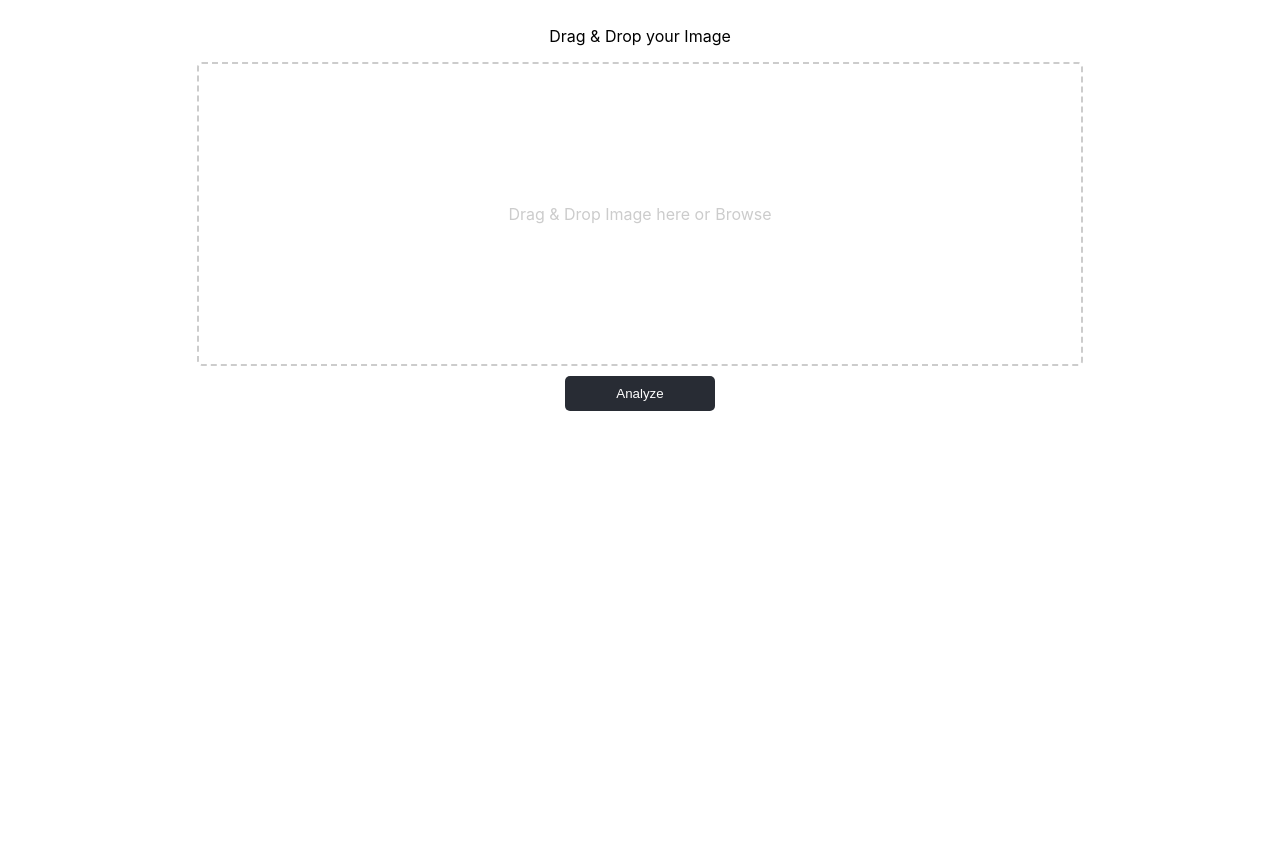
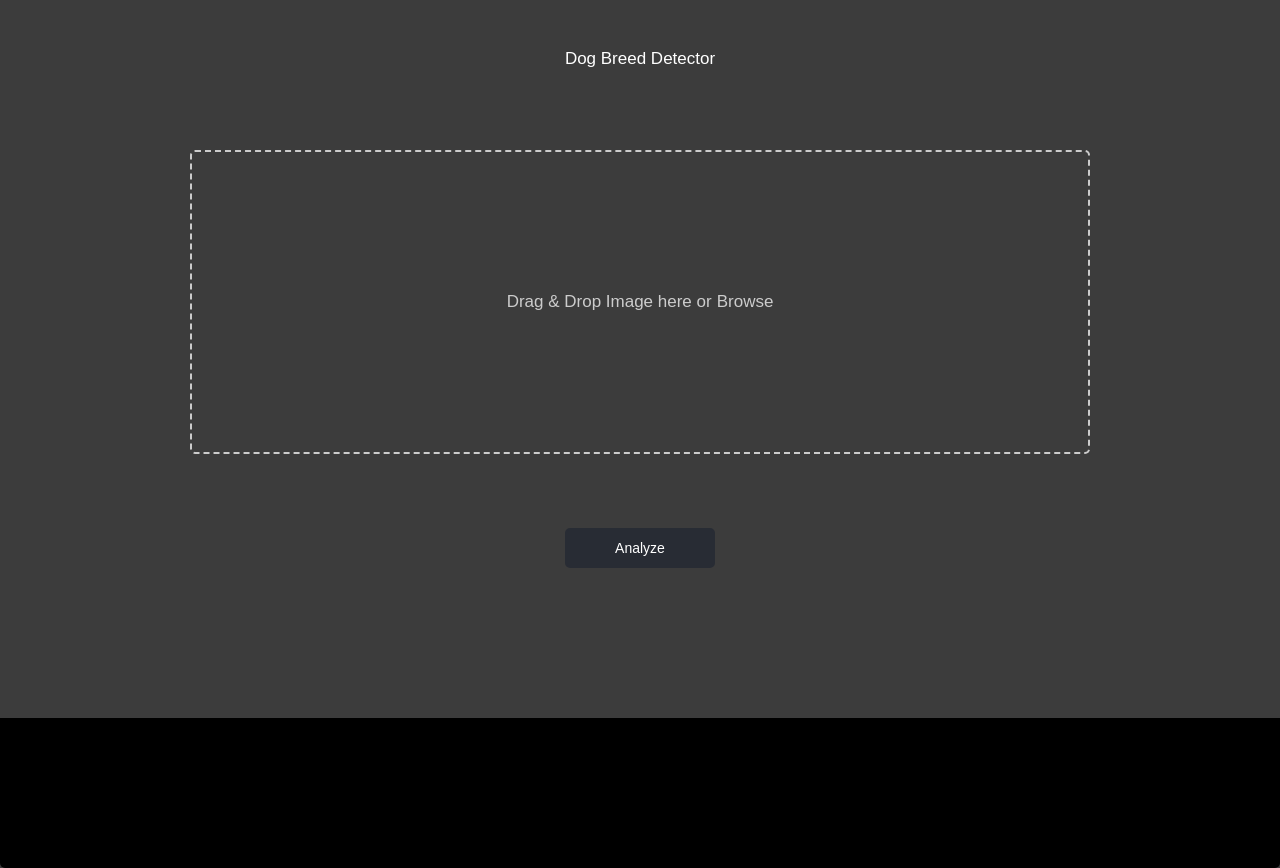
Before and after one commit to pete8751/Dogbreed-Detector, a React (Create React App) app: page / in a window 1280 px wide. Before the commit the page ends 800 px from the top, so only its background shows below. Built offline with nearby package versions, Linux system fonts and the light colour scheme.

Commit message:
Improved Aesthetics of Website

```diff
--- a/public/index.html
+++ b/public/index.html
@@ -9,6 +9,10 @@
       name="description"
       content="Web site created using create-react-app"
     />
+    <script
+      src="https://kit.fontawesome.com/269b861063.js"
+      crossorigin="anonymous"
+    ></script>
     <link rel="apple-touch-icon" href="%PUBLIC_URL%/logo192.png" />
     <!--
       manifest.json provides metadata used when your web app is installed on a
--- a/src/App.css
+++ b/src/App.css
@@ -2,9 +2,89 @@
   text-align: center;
 }
 
+@import url('https://fonts.googleapis.com/css2?family=Anek+Malayalam:wght@100;200;300;400;500;600;700;800&display=swap');
+
+#root{
+  background-color: rgb(60, 60, 60);
+}
+body {
+  background-color: rgb(60, 60, 60);
+  justify-content: center;
+  display: flex;
+  flex-direction: column;
+  height: 100vh;
+  /* margin-top: 150px; */
+  font-size: 17px;
+  color: white;
+  overflow-x: hidden;
+  /* overflow-y: scroll; */
+  font-family: 'Source Sans Pro', sans-serif;
+}
+
+.dropdown {
+  width: 300px;
+  border-radius: 10px;
+  box-shadow: 0 10px 25px rgba(0,0,0,.1);
+  background-color: white;
+  color: black;
+}
+
+.dropdown-header {
+  padding: 15px;
+  cursor: pointer;
+  display: flex;
+  justify-content: space-between;
+  align-items: center;
+  color: black;
+}
+fa-chevron-right{
+  background: red;
+}
+
+.dropdown-body {
+  padding: 5px;
+  border-top: 1px solid #E5E8EC;
+  display: none;
+  color: black;
+}
+
+.dropdown-body.open {
+  display: block;
+}
+
+.dropdown-item {
+  padding: 10px;
+}
+
+.dropdown-item:hover {
+  cursor: pointer;
+}
+
+.dropdown-item-dot {
+  opacity: 0;
+  color: #91A5BE;
+  transition: all .2s ease-in-out;
+}
+
+.dropdown-item-dot.selected {
+  opacity: 1;
+}
+
+.icon {
+  font-size: 13px;
+  color: black;
+  transform: rotate(0deg);
+  transition: all .2s ease-in-out;
+}
+
+.icon.open {
+  transform: rotate(90deg);
+}
+
 .card {
-  padding: 10px;
+  /* padding: 10px; */
   /* box-shadow: 0 0 5px; */
+  margin-top: 100px;
   border-radius: 5px;
   overflow: hidden;
   display: flex;
@@ -18,7 +98,7 @@
 
 .card button {
   outline: 0;
-  border: 0;
+  border: 2px solid #282c34;
   font-weight: 400;
   cursor: pointer;
   padding: 8px 14px;
@@ -28,7 +108,7 @@
   max-width: 200px;
   min-width: 150px;
   padding: 10px;
-  border: none;
+  /* border: none; */
   border-radius: 5px;
   background-color: #282c34;
   color: white;
@@ -37,6 +117,57 @@
 
 .card button:hover {
   opacity: 0.7;
+  border: 2px solid orange;
+}
+
+.submit-btn {
+  font-family: 'Anek Malayalam', sans-serif;
+  background: #f5b40d;
+  border: none;
+  outline: none;
+  border-radius: 8px;
+  font-weight: 700;
+  font-size: 14px;
+  color: #ffffff;
+  min-width: 200px;
+  min-height: 36px;
+  cursor: pointer;
+  outline: none;
+}
+
+.submit-btn:disabled {
+  opacity: 0.5;
+  background: orange;
+  color: #9fa3a9;
+  cursor: not-allowed;
+}
+
+.footer {
+  min-height: 150px;
+  height: 100%;
+  /* width: 100vw; */
+  /* height: 100%; */
+  margin-top: 100px;
+  background-color: black;
+}
+
+.spinner {
+  display: flex;
+  justify-content: center;
+  align-items: center;
+  animation-name: spin;
+  animation-duration: 500ms;
+  animation-iteration-count: infinite;
+  animation-timing-function: linear;
+}
+
+@keyframes spin {
+  from {
+    transform: rotate(0deg);
+  }
+  to {
+    transform: rotate(360deg);
+  }
 }
 
 .card .drag-area {
@@ -48,41 +179,43 @@
   margin-right: auto;
   border: 2px dashed #ccc;
   color: #ccc;
-  background-color: white;
+  background-color: rgb(60, 60, 60);
   display: flex;
   justify-content: center;
   align-items: center;
   user-select: none;
   -webkit-user-select: none;
+  margin-top: 5%;
+  margin-bottom: 5%;
   /* Remove margin-top */
 }
 
 .drag-area:hover {
-  border: 2px dashed #61dafb;
+  border: 2px dashed orange;
   /* color: #61dafb; */
 }
 
 .card .drag-area .display-image {
-  max-width: 100%; /* Ensure the container does not exceed the drag area width */
-  max-height: 100%; /* Limit the height of the container */
+  width: 100%; /* Ensure the container does not exceed the drag area width */
+  height: 100%; /* Limit the height of the container */
   display: flex;
   justify-content: center;
 }
 
 .card .drag-area .display-image img{
-  max-width: 50%; /* Ensure the image does not exceed the drag area width */
+  max-width: 60%; /* Ensure the image does not exceed the drag area width */
   /* max-height: 50%;  */
   object-fit: contain; /* Maintain aspect ratio and fit within the container */
 }
 
 .active {
-  border: 2px solid #61dafb !important;
+  border: 2px solid orange !important;
   color: #61dafb !important;
   background-color: #282c34 !important;
 }
 
 .used {
-  border: 2px dashed #61dafb !important;
+  border: 2px dashed orange !important;
   color: #61dafb !important;
   /* background-color: #282c34 !important; */
 }
@@ -160,11 +293,13 @@
 
 .delete{
   z-index: 999;
-  color: black;
+  color: red;
+  height: fit-content;
+  font-size: 2em;
 }
 
 .delete:hover{
-  color: red;
+  color: orange;
   cursor: pointer;
 }
 
--- /dev/null
+++ b/src/components/Analyze.tsx
@@ -0,0 +1,29 @@
+import React, {useState} from 'react';
+
+const Loader = ({ className }: { className: string }) => (
+    <div className={className}>
+      <svg
+        width="13"
+        height="14"
+        viewBox="0 0 13 14"
+        fill="none"
+        xmlns="http://www.w3.org/2000/svg"
+      >
+        <path
+          d="M4.38798 12.616C3.36313 12.2306 2.46328 11.5721 1.78592 10.7118C1.10856 9.85153 0.679515 8.82231   0.545268 7.73564C0.411022 6.64897 0.576691 5.54628 1.02433 4.54704C1.47197 3.54779 2.1845 2.69009 3.08475   2.06684C3.98499 1.4436 5.03862 1.07858 6.13148 1.01133C7.22435 0.944078 8.31478 1.17716 9.28464    1.68533C10.2545 2.19349 11.0668 2.95736 11.6336 3.89419C12.2004 4.83101 12.5 5.90507 12.5 7"
+          stroke="white"
+        />
+      </svg>
+    </div>
+  )
+
+  const Analyze = ({ onSubmit, text, loading = false, disabled }: {onSubmit: React.MouseEventHandler, text: string, loading: boolean, disabled: boolean}) => {
+    return (
+      <button className="submit-btn" onClick={onSubmit} disabled={disabled}>
+        {!loading ? text : <Loader className="spinner" />}
+      </button>
+    )
+  }
+
+
+export default Analyze;
--- a/src/components/DragDropImageUploader.tsx
+++ b/src/components/DragDropImageUploader.tsx
@@ -1,4 +1,6 @@
 import React, {useState, useRef, useEffect} from 'react';
+import Dropdown from './Dropdown';
+import Analyze from './Analyze';
 
 interface Image {
     file: File;
@@ -15,6 +17,7 @@ function DragDropImageUploader() {
     const dragArea = document.querySelector(".drag-area");
 
     const [image, setImage] = useState<Image | null>(null);
+    const [showLoader, setShowLoader] = React.useState(false)
     //Prediction is an array of objects, each object has a key and value, where key is the breed name and value is the probability there are 5 objects in the array
     const [prediction, setPrediction] = useState<predictObject[]>([]);
     const [isDragging, setIsDragging] = useState(false);
@@ -76,14 +79,6 @@ function DragDropImageUploader() {
             return;
         }
 
-        //I want to check if file width is less than 1920p, and height is less than 1080p
-        // if (file.width > 1920 || file.height > 1080) {
-        //     alert("Image size must be less than 5MB.");
-        //     return;
-        // }
-        // console.log(image?.name)
-        // console.log(file)
-
         if (!image || !(image.name === file.name)) {
             setImage({
                 file: file,
@@ -94,16 +89,19 @@ function DragDropImageUploader() {
     }
 
     function uploadImage() {
+        setShowLoader(true)
         const imageUrl = image?.url;
         const file = image?.file;
         console.log(file)
 
         if (!imageUrl) {
             console.error('Image URL is missing.');
+            setShowLoader(false)
             return;
         }
         if (!file) {
             console.error('File is missing.');
+            setShowLoader(false)
             return;
         }
 
@@ -115,8 +113,6 @@ function DragDropImageUploader() {
         formData.append('imageUrl', imageUrl);
         formData.append('file', file);
 
-        const reader = new FileReader();
-
         // Make the POST request using fetch
         fetch(serverEndpoint, {
             method: 'POST',
@@ -126,17 +122,19 @@ function DragDropImageUploader() {
             if (!response.ok) {
                 throw new Error('Network response was not ok');
             }
+            setShowLoader(false)
             return response.json();
         })
         .then(responseData => {
             // Handle the response from the server
             console.log('Server response:', responseData);
             setPrediction(responseData.Prediction);
+            setShowLoader(false)
         })
         .catch(error => {
             console.error('Error during fetch operation:', error);
+            setShowLoader(false)
         });
-        console.log(reader.readAsArrayBuffer(file))
     }
 
   // useEffect to listen for changes in predictState
@@ -147,8 +145,9 @@ function DragDropImageUploader() {
 
     return (
         <div className = "card">
+            <div className="nav"></div>
             <div className="top">
-                <p>Drag & Drop your Image</p>
+                <p>Dog Breed Detector</p>
             </div>
             <div className="drag-area" onDragOver={onDragOver} onDragLeave={onDragLeave} onDrop={onDrop}>
                 {image && (
@@ -176,9 +175,12 @@ function DragDropImageUploader() {
                     </div>
                 )}
             </div> */}
-            <button type="button" onClick={uploadImage}>
-                Analyze
-            </button>
+            <Analyze
+                text="Analyze"
+                onSubmit={uploadImage}
+                loading={showLoader}
+                disabled={showLoader}
+            />
             <div className="predict-container">
                 <div className="prediction">
                     {prediction.length > 0 &&
@@ -186,15 +188,18 @@ function DragDropImageUploader() {
                         This is a {prediction[0].breed}
                     </p>)}
                 </div>
-                <div className="breakdown">
+                {prediction.length > 0 &&
+                (<Dropdown items={prediction}></Dropdown>)}
+                {/* <div className="breakdown">
                 {prediction.length > 0 &&
                     prediction.map((item) => (
                     <p key={item.breed}>
                         This is {Math.round(item.probability * 100)}% a {item.breed}
                     </p>
                     ))}
-                </div>
+                </div> */}
             </div>
+            <div className="footer"></div>
         </div>
     )
 }
--- /dev/null
+++ b/src/components/Dropdown.tsx
@@ -0,0 +1,31 @@
+import React, {useState} from 'react';
+
+interface predictObject {
+    breed: string;
+    probability: number; // Assuming the percentage is represented as a number (0 to 100)
+  };
+
+const Dropdown = ({ items }: { items: predictObject[] }) => {
+  const [isOpen, setOpen] = useState(false);
+
+  const toggleDropdown = () => setOpen(!isOpen);
+
+
+  return (
+    <div className='dropdown' >
+      <div className='dropdown-header' onClick={toggleDropdown}>
+        Click to see detailed Predictions
+        <i className={`fa fa-chevron-right icon ${isOpen && "open"}`}></i>
+      </div>
+      <div className={`dropdown-body ${isOpen && 'open'}`}>
+        {items.map(item => (
+          <div className="dropdown-item" id={item.breed}>
+            {Math.round(item.probability * 100)}% a {item.breed}
+          </div>
+        ))}
+      </div>
+    </div>
+  )
+}
+
+export default Dropdown;
```
